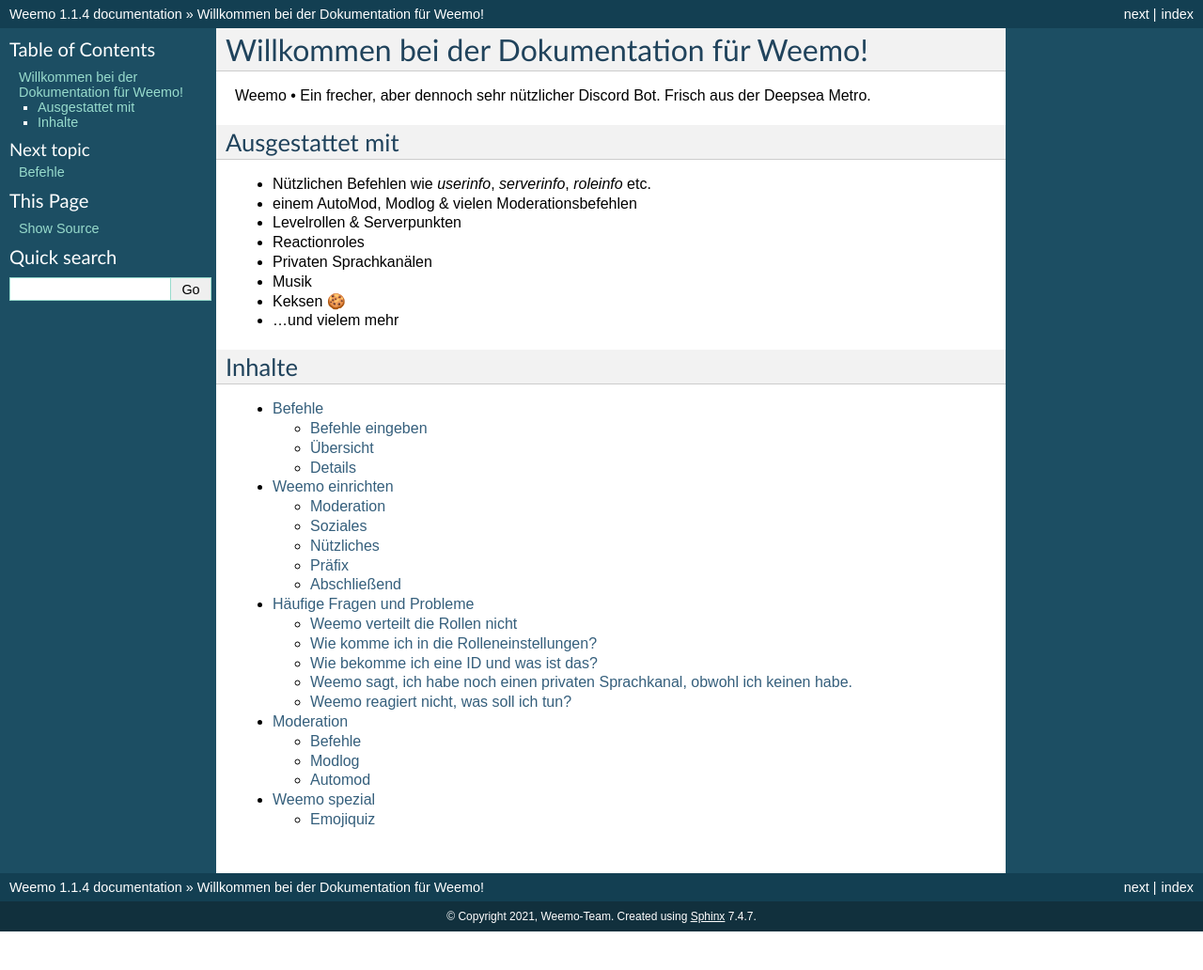
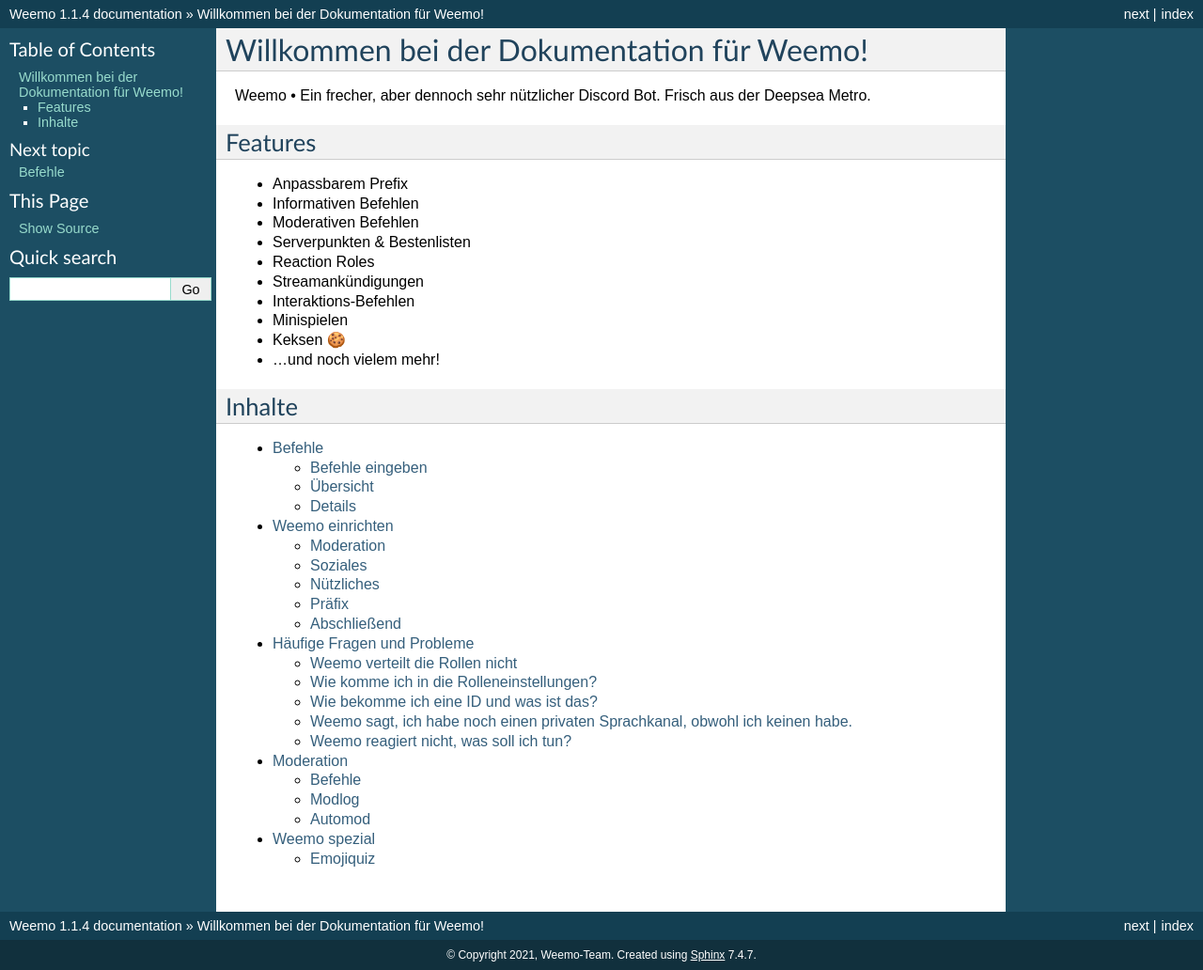
Before and after one commit to niborus/weemo-doc, a Sphinx documentation site: the page built from docs/index.rst, in a window 1280 px wide. Shown: the whole page at 94% size. Built offline with Sphinx 7.4.7, drawn with Linux system fonts in a browser that asks for light colours; before the commit the page ends 991 px from its top, so only the background shows below that.

Commit message:
Update index.rst

```diff
--- a/docs/index.rst
+++ b/docs/index.rst
@@ -8,16 +8,18 @@
 
 Weemo • Ein frecher, aber dennoch sehr nützlicher Discord Bot. Frisch aus der Deepsea Metro.
 
-Ausgestattet mit
+Features
 ----------------
-- Nützlichen Befehlen wie `userinfo`, `serverinfo`, `roleinfo` etc.
-- einem AutoMod, Modlog & vielen Moderationsbefehlen
-- Levelrollen & Serverpunkten
-- Reactionroles
-- Privaten Sprachkanälen
-- Musik
+- Anpassbarem Prefix
+- Informativen Befehlen
+- Moderativen Befehlen
+- Serverpunkten & Bestenlisten
+- Reaction Roles
+- Streamankündigungen
+- Interaktions-Befehlen
+- Minispielen
 - Keksen 🍪
-- ...und vielem mehr
+- ...und noch vielem mehr!
 
 Inhalte
 -------
```
